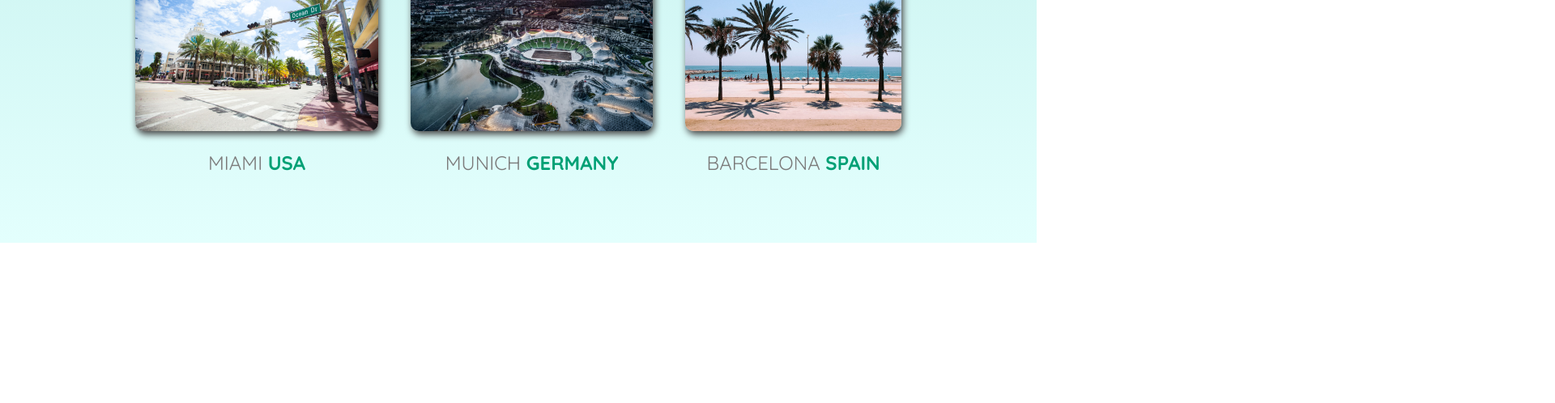
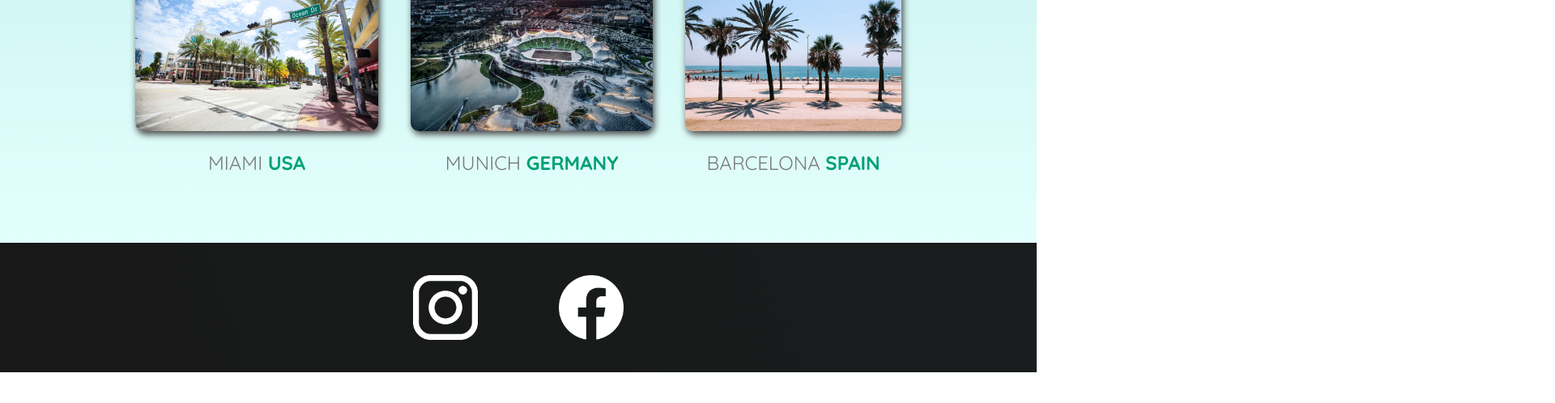
Before and after one commit to Data-MaSTeRR/web-basic-1, a plain HTML site: page index.html in a window 1280 px wide. Shown: the part 960-1458 px from the top of the page at 81% size, 1920 px wide, since content can reach past the window. After the commit the page ends 1420 px from the top, so only its background shows below. Drawn offline with Linux system fonts and the light colour scheme.

Commit message:
Feat: 인스타그램, 페이스북 로고 하단에 넣기 / footer 끝!

```diff
--- a/shared.css
+++ b/shared.css
@@ -55,3 +55,23 @@ header ul li a:hover {
 }
 
 /* footer */
+footer {
+    background: linear-gradient(70deg, rgb(24, 24, 24), rgb(25, 29, 29));
+}
+
+footer ul {
+    display: flex;
+    justify-content: center;
+    padding: 40px;
+}
+
+footer li {
+    width: 80px;
+    height: 80px;
+    margin: 0 50px
+}
+
+footer img {
+    width: 100%;
+    height: 100%;
+}
```
